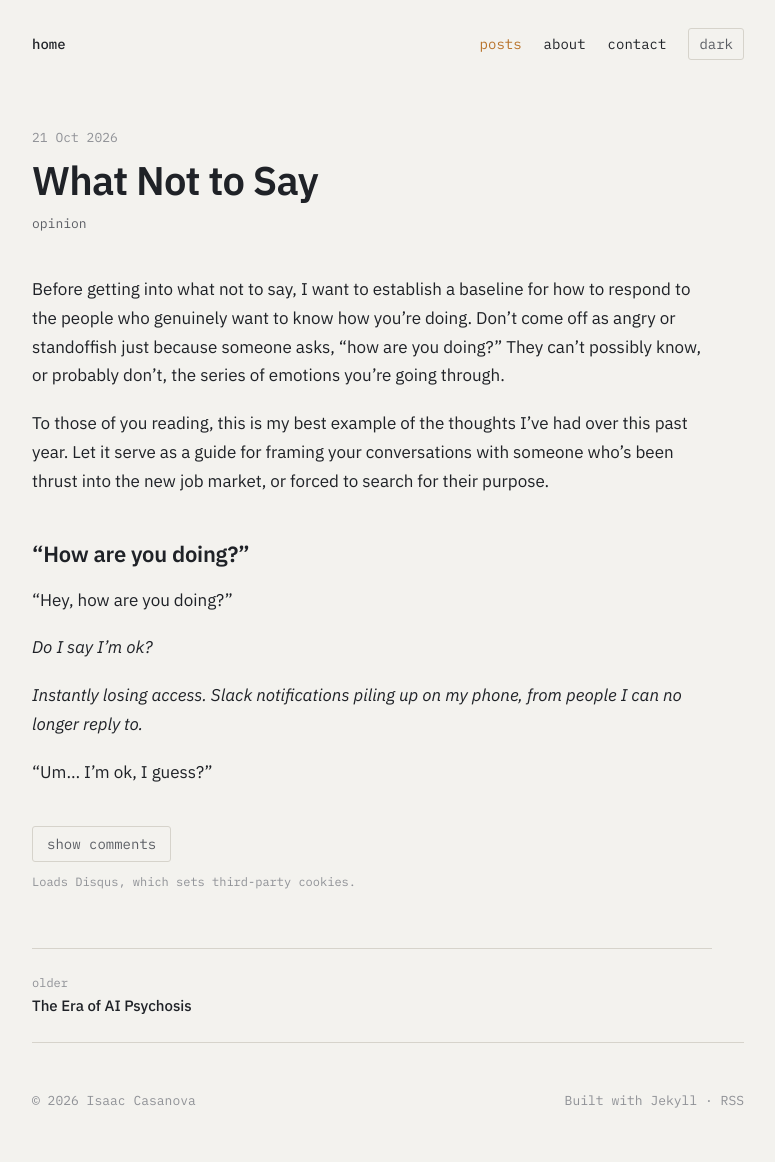
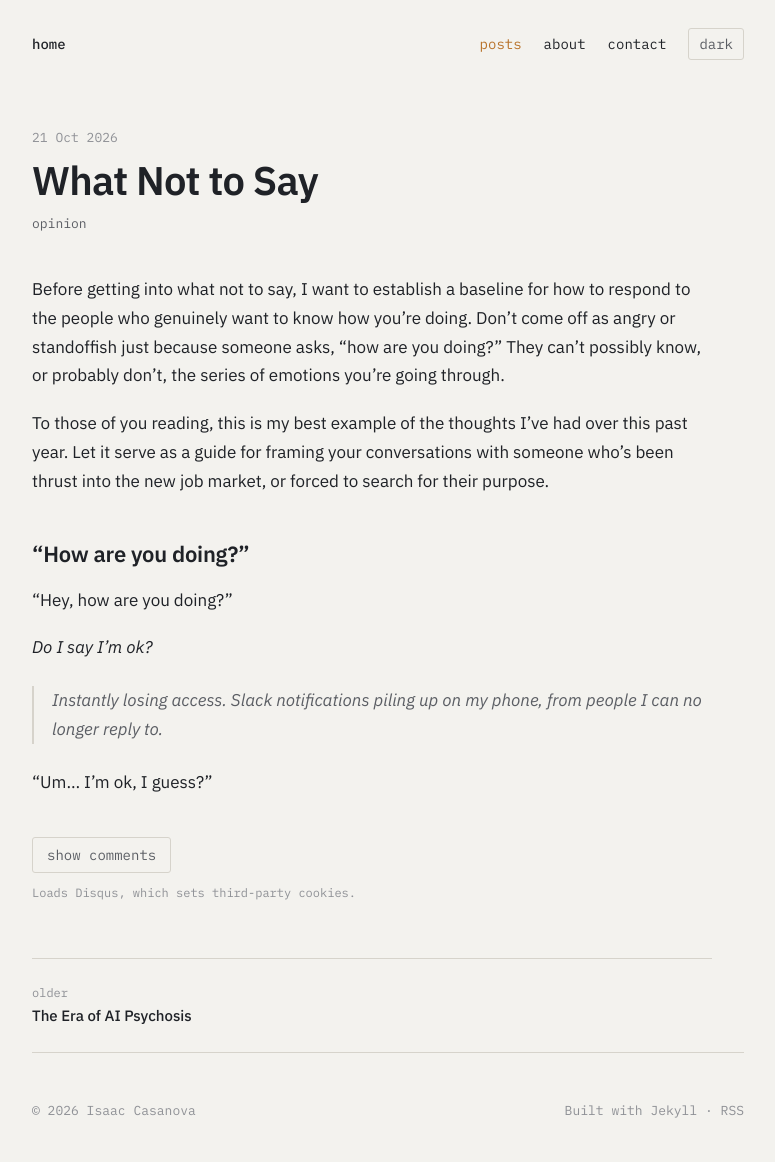
Before and after one commit to IsaacACasanova/IsaacACasanova.github.io, a Jekyll site: the page built from _posts/2026-10-21-what-not-to-say.markdown, in a window 1280 px wide. Shown: the whole page, without its empty margins (252-1027 px from the left). Built offline with Jekyll 4.4.1, drawn with Linux system fonts in a browser that asks for light colours.

Commit message:
Set the flashback apart as a blockquote
Co-Authored-By: Claude Fable 5.1 <noreply@anthropic.com>
Claude-Session: https://claude.ai/code/session_017E1U15HnLhXx9Jtk1XFneJ

```diff
--- a/_posts/2026-10-21-what-not-to-say.markdown
+++ b/_posts/2026-10-21-what-not-to-say.markdown
@@ -17,6 +17,6 @@ To those of you reading, this is my best example of the thoughts I've had over t
 
 *Do I say I'm ok?*
 
-*Instantly losing access. Slack notifications piling up on my phone, from people I can no longer reply to.*
+> *Instantly losing access. Slack notifications piling up on my phone, from people I can no longer reply to.*
 
 "Um... I'm ok, I guess?"
```
